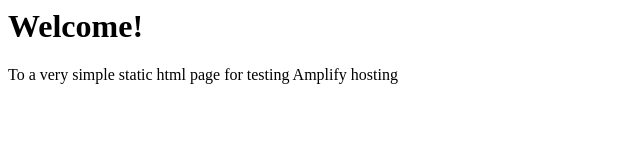
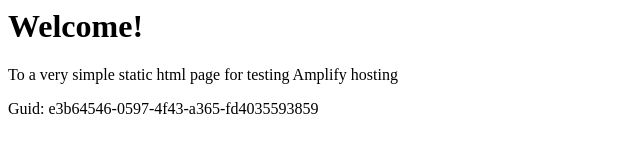
Before and after one commit to aws-aemilia-kix/Github-PR-Commit-Integration-Test-DoNotTouch-Gith-P5X5MO5I-v1-preprod-ap-northeast-3, a website: page src/index.html in a window 1280 px wide. Shown: the whole page, without its empty margins (0-640 px from the left). Drawn offline with Linux system fonts and the light colour scheme.

Commit message:
commit from integ tests

```diff
--- a/src/index.html
+++ b/src/index.html
@@ -1,3 +1,5 @@
+
+
 <html lang="en">
 
 <head>
@@ -10,6 +12,6 @@
 <body>
     <h1>Welcome!</h1>
     <p>To a very simple static html page for testing Amplify hosting</p>
-</body>
+    <p>Guid: e3b64546-0597-4f43-a365-fd4035593859</p></body>
 
 </html>
```
